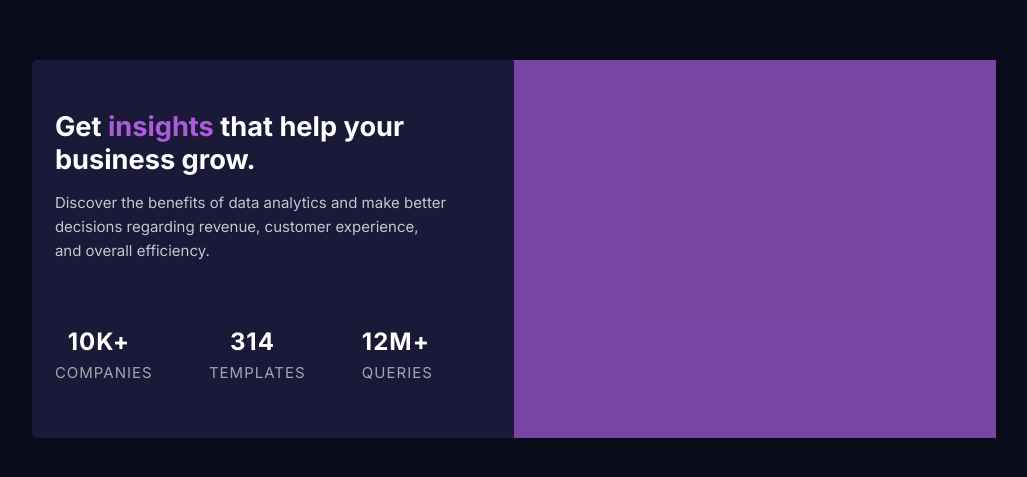
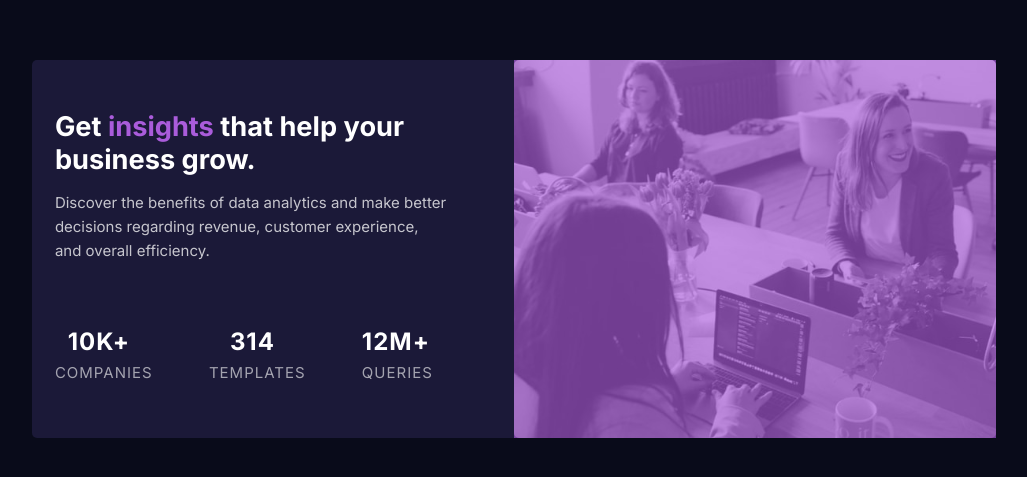
Before and after one commit to brkcln/card-component-main, a plain HTML site: page index.html in a window 1280 px wide. Shown: the part 181-658 px from the top of the page, without its empty margins (126-1153 px from the left). Drawn offline with Linux system fonts and the light colour scheme; the site is published under a folder, as on GitHub Pages, so addresses that start at the root find nothing.

Commit message:
Update style.css

```diff
--- a/style.css
+++ b/style.css
@@ -70,7 +70,7 @@ img {
 }
 .hero__image {
 	border-radius: 5px;
-	background: url(/images/image-header-mobile.jpg) no-repeat;
+	background: url(images/image-header-mobile.jpg) no-repeat;
 	background-size: cover;
 	background-position: center center;
 	padding: 7em 0;
```
